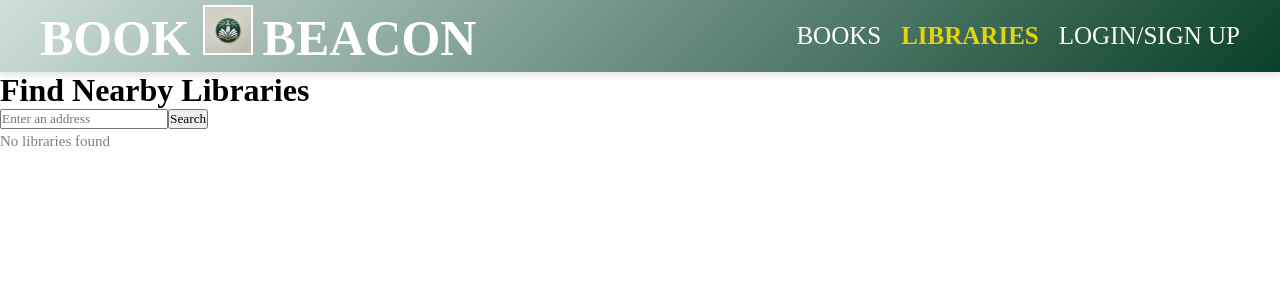
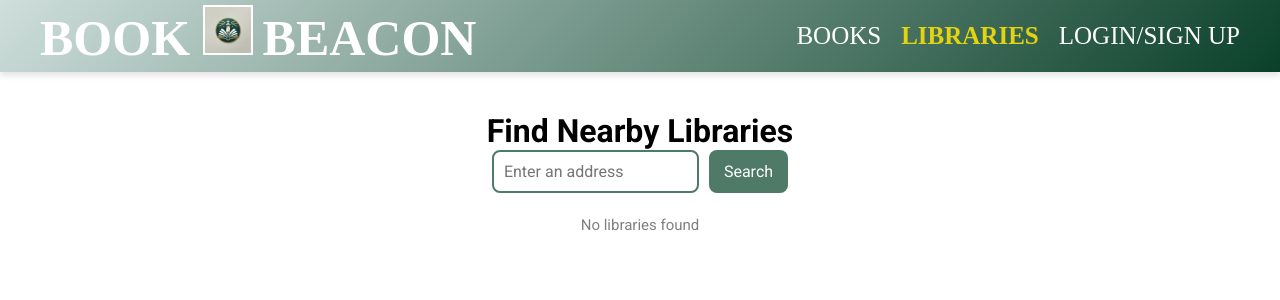
Before and after one commit to aelias-thepacer/book_recommendation_full_stack_project, a React (Vite) app in the folder client/: page /libraries in a window 1280 px wide. Shown: the top 300 px of the page. Built offline with nearby package versions, Linux system fonts and the light colour scheme.

Commit message:
add css styles to library page

```diff
--- /dev/null
+++ b/client/src/assets/css/LibraryPage.css
@@ -0,0 +1,94 @@
+/* Libraries Page Container */
+.libraries-container {
+    display: flex;
+    flex-direction: column;
+    align-items: center;
+    padding: 40px;
+    font-family: 'Roboto', sans-serif;
+}
+
+/* Search Form */
+.libraries-container form {
+    display: flex;
+    gap: 10px;
+    margin-bottom: 20px;
+}
+
+.libraries-container input {
+    padding: 10px;
+    font-size: 16px;
+    border: 2px solid #4e7a67;
+    border-radius: 8px;
+    outline: none;
+    transition: border-color 0.3s ease-in-out;
+}
+
+.libraries-container input:focus {
+    border-color: #8a5a44;
+}
+
+/* Search Button */
+.libraries-container button {
+    background-color: #4e7a67;
+    color: white;
+    padding: 10px 15px;
+    font-size: 16px;
+    border: none;
+    border-radius: 8px;
+    cursor: pointer;
+    transition: background-color 0.3s ease-in-out;
+}
+
+.libraries-container button:hover {
+    background-color: #8a5a44;
+}
+
+/* Libraries List */
+.libraries-list {
+    display: flex;
+    flex-wrap: wrap;
+    justify-content: center;
+    gap: 20px;
+    width: 100%;
+}
+
+/* Each Library Card */
+.library-card {
+    background-color: white;
+    border-radius: 12px;
+    padding: 16px;
+    width: 300px;
+    box-shadow: 0 4px 8px rgba(0, 0, 0, 0.15);
+    text-align: center;
+    transition: transform 0.3s ease-in-out;
+}
+
+.library-card:hover {
+    transform: translateY(-5px);
+}
+
+/* Library Name */
+.library-card h2 {
+    font-size: 20px;
+    color: #4e7a67;
+    margin-bottom: 10px;
+}
+
+/* Address */
+.library-card p {
+    font-size: 14px;
+    color: grey;
+}
+
+/* Google Maps Link */
+.library-card a {
+    display: inline-block;
+    margin-top: 10px;
+    color: #d4a373;
+    text-decoration: none;
+    font-weight: bold;
+}
+
+.library-card a:hover {
+    text-decoration: underline;
+}
--- a/client/src/components/pages/LibrariesPage.tsx
+++ b/client/src/components/pages/LibrariesPage.tsx
@@ -1,6 +1,7 @@
 import React, { useState } from 'react';
 import { fetchLibraries } from '../../api/libraryAPI';
 import { LibraryData } from '../../interfaces/LibraryData';
+import '../../assets/css/LibraryPage.css';
 
 const LibrariesPage = () => {
     const [address, setAddress] = useState<string>('');
@@ -27,7 +28,7 @@ const LibrariesPage = () => {
     };
 
     return (
-        <div>
+        <div className="libraries-container">
             <h1>Find Nearby Libraries</h1>
             <form onSubmit={handleSearch}>
                 <input
@@ -42,10 +43,10 @@ const LibrariesPage = () => {
             {loading && <p>Loading...</p>}
             {error && <p>{error}</p>}
 
-            <div>
+            <div className="libraries-list">
                 {libraries.length > 0 ? (
                     libraries.map((library: any, index) => (
-                        <div key={index}>
+                        <div key={index} className="library-card">
                             <h2>{library.name}</h2>
                             <p>{library.address}</p>
                             <a href={`https://www.google.com/maps?q=${library.lat},${library.lng}`} target="_blank" rel="noopener noreferrer">View on Google Maps</a>
```
